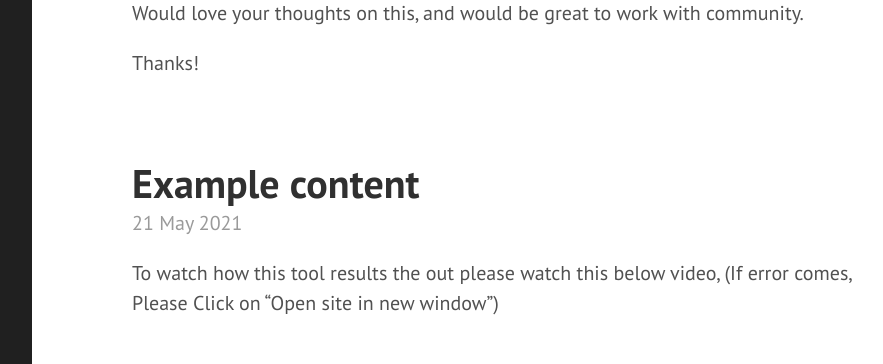
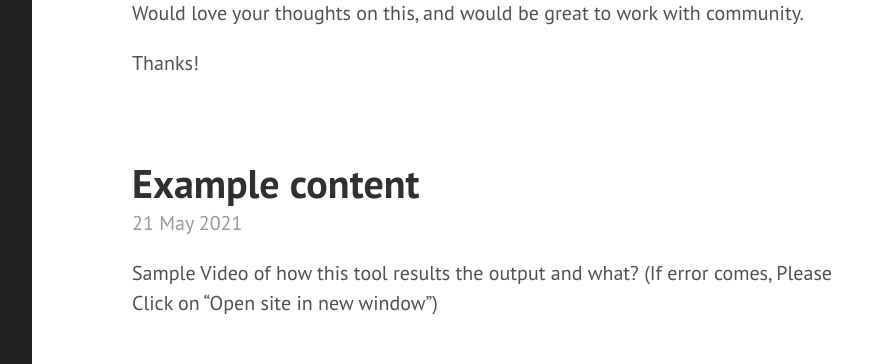
Before and after one commit to agrawalsmart7/scode_scanner_Web, a Jekyll site: the page built from index.html, in a window 1280 px wide and 900 px high, scrolled down 1237 px, cut to the strip 0-364 px from the top of the window. Shown: the whole strip, without its empty margins (328-1211 px from the left). Built offline with Jekyll 4.4.1, drawn with Linux system fonts in a browser that asks for light colours; Markdown is read by kramdown in place of the engine named in the settings; the list of posts is cut into pages by our own code.

Commit message:
Update 2021-05-21-example-content.md

```diff
--- a/_posts/2021-05-21-example-content.md
+++ b/_posts/2021-05-21-example-content.md
@@ -2,5 +2,5 @@
 layout: post
 title: Example content
 ---
-To watch how this tool results the out please watch this below video, (If error comes, Please Click on "Open site in new window")<br><br>
+Sample Video of how this tool results the output and what? (If error comes, Please Click on "Open site in new window")<br><br>
 <iframe src="https://drive.google.com/file/d/1w9nvDbqiThtCz6e95X8xjmTbq0tccMN0/preview" width="640" height="480"></iframe>
```
